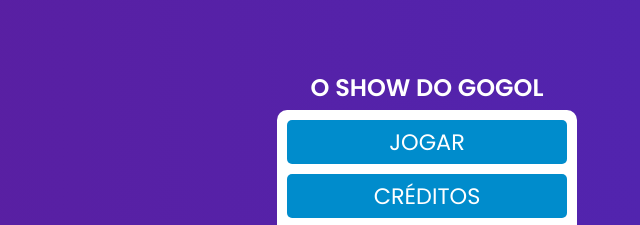
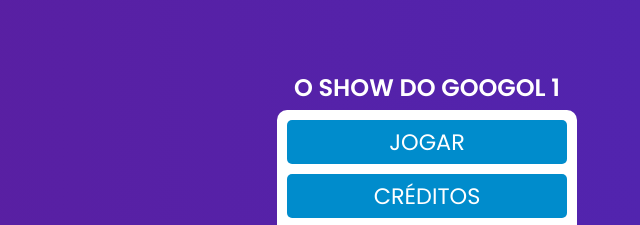
Before and after one commit to akaii7/show-do-gogol, a plain HTML site: page index.html in a window 1280 px wide. Shown: the part 208-433 px from the top of the page, 213-853 px from the left. Drawn offline with Linux system fonts and the light colour scheme.

Commit message:
Update index.html

```diff
--- a/index.html
+++ b/index.html
@@ -9,7 +9,7 @@
 </head>
 <body>
     <span id="span1">
-        <h2>O SHOW DO GOGOL</h2>
+        <h2>O SHOW DO GOOGOL 1</h2>
         <main>
             <div class="content">
                 <a href="./game.html" target="_self">
```
